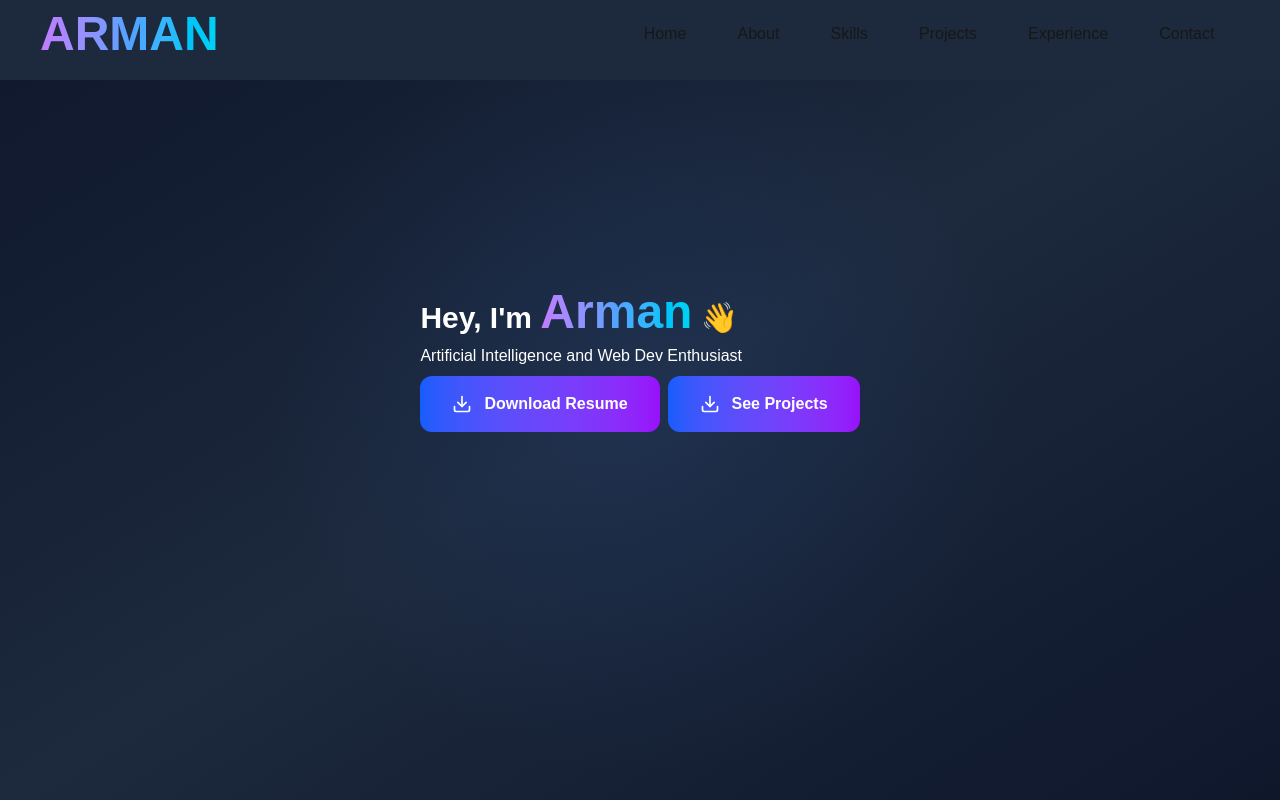
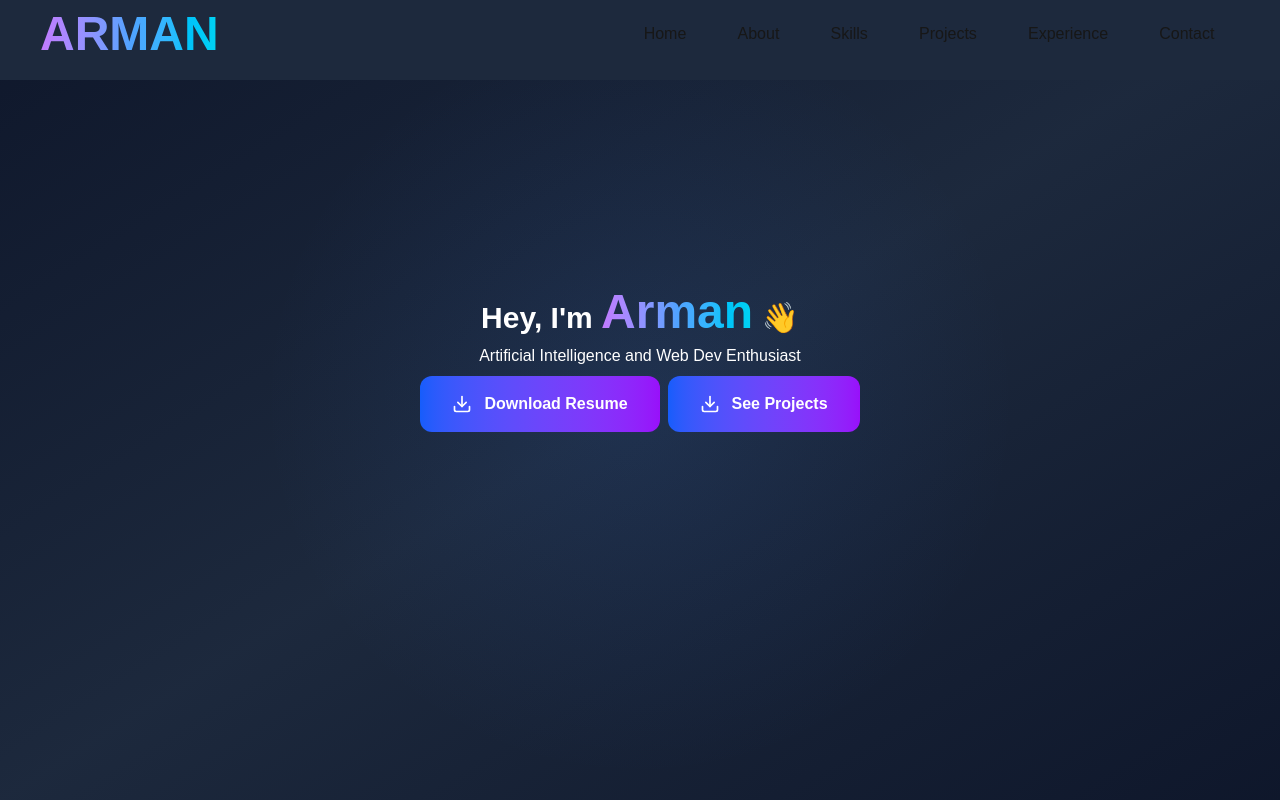
Before and after one commit to armanmalik2/My-F1-Portfolio, a Next.js app: page / in a window 1280 px wide. Shown: the top 800 px of the page. Built offline with nearby package versions, Linux system fonts and the light colour scheme; no server answers.

Commit message:
New Changes

```diff
--- a/src/app/Home/page.tsx
+++ b/src/app/Home/page.tsx
@@ -5,10 +5,10 @@ const Home1 = () => {
     return(
         <div className="">
             <div className="h-[90vh] flex justify-evenly items-center relative z-1 text-white">
-                    <div className="Body-Text-Container">
+                    <div className="text-center">
                         <h1 className="text-3xl font-bold mb-2">Hey, I'm <span className="text-5xl bg-gradient-to-r from-purple-400 via-blue-400 to-cyan-400 bg-clip-text text-transparent">Arman</span> 👋</h1>
                         <p>Artificial Intelligence and Web Dev Enthusiast</p>
-                        <div className="flex flex-wrap mt-2 gap-2">
+                        <div className="flex flex-wrap justify-center mt-2 gap-2">
                             <button className="group flex items-center gap-3 px-8 py-4 bg-gradient-to-r from-blue-600 to-purple-600 hover:from-blue-500 hover:to-purple-500 text-white font-semibold rounded-xl transition-all duration-300 hover:scale-105 hover:shadow-lg hover:shadow-blue-500/25">
                                 <Download size={20} />
                                 <a href="/resume.pdf" download >Download Resume</a>
```
Also changed, not shown: 1 other file (tests, documents, lock files or other folders).
